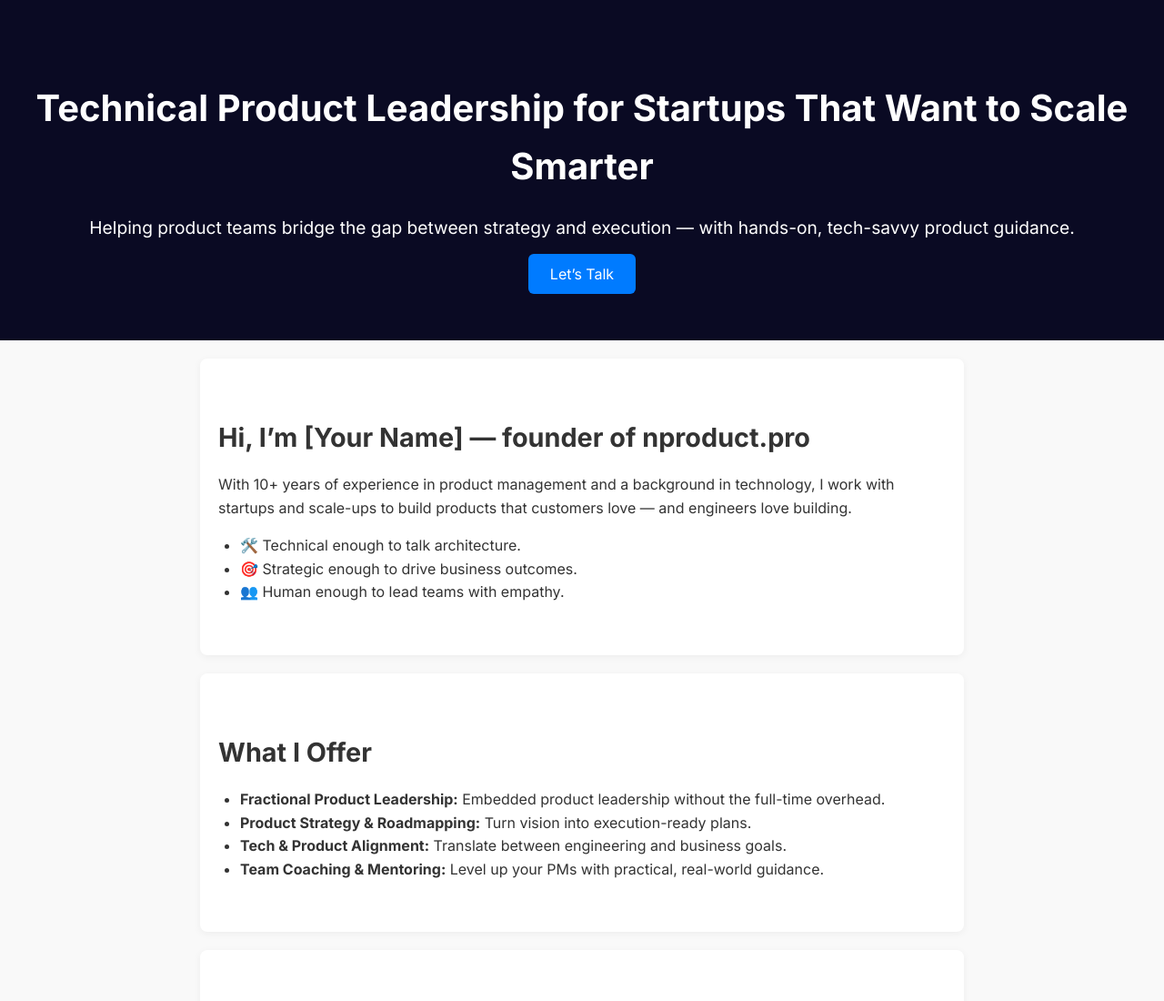
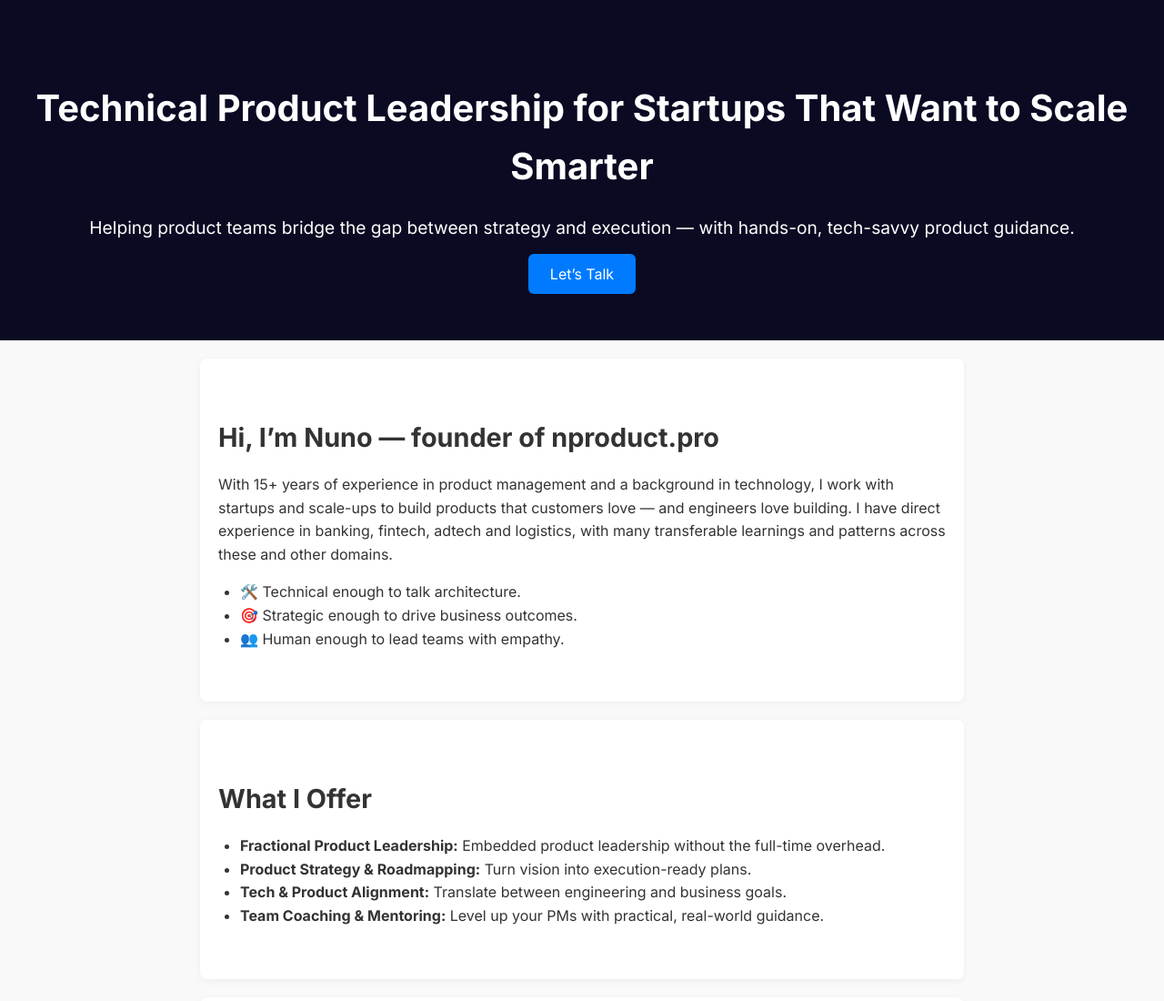
Before and after one commit to njjonet/nproduct, a plain HTML site: page index.html in a window 1280 px wide. Shown: the top 1100 px of the page at 91% size. Drawn offline with Linux system fonts and the light colour scheme.

Commit message:
Update index.html
Added name and some additional experience details

```diff
--- a/index.html
+++ b/index.html
@@ -78,10 +78,11 @@
   </header>
 
   <section>
-    <h2>Hi, I’m [Your Name] — founder of nproduct.pro</h2>
+    <h2>Hi, I’m Nuno — founder of nproduct.pro</h2>
     <p>
-      With 10+ years of experience in product management and a background in technology,
+      With 15+ years of experience in product management and a background in technology,
       I work with startups and scale-ups to build products that customers love — and engineers love building.
+      I have direct experience in banking, fintech, adtech and logistics, with many transferable learnings and patterns across these and other domains.
     </p>
     <ul>
       <li>🛠️ Technical enough to talk architecture.</li>
```
